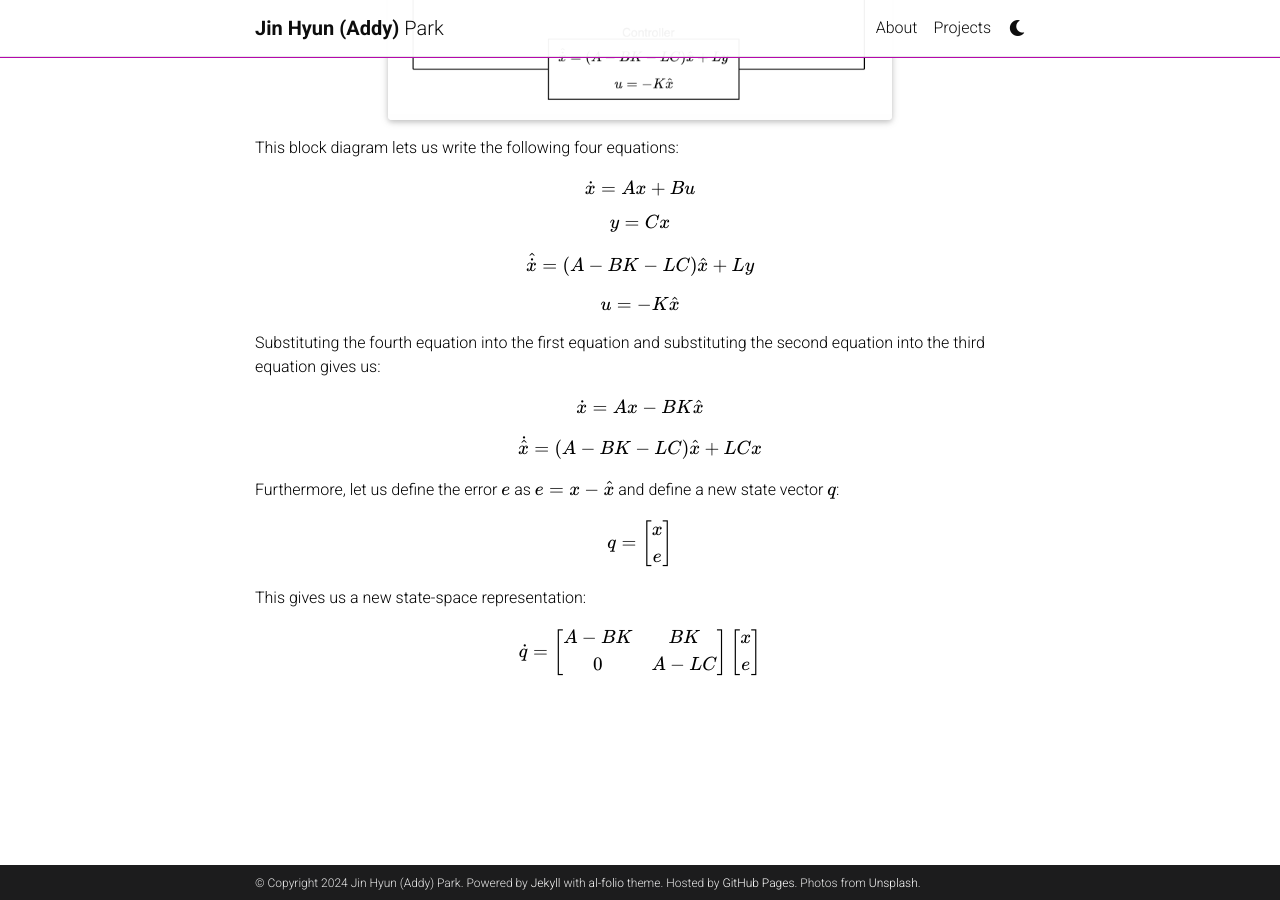
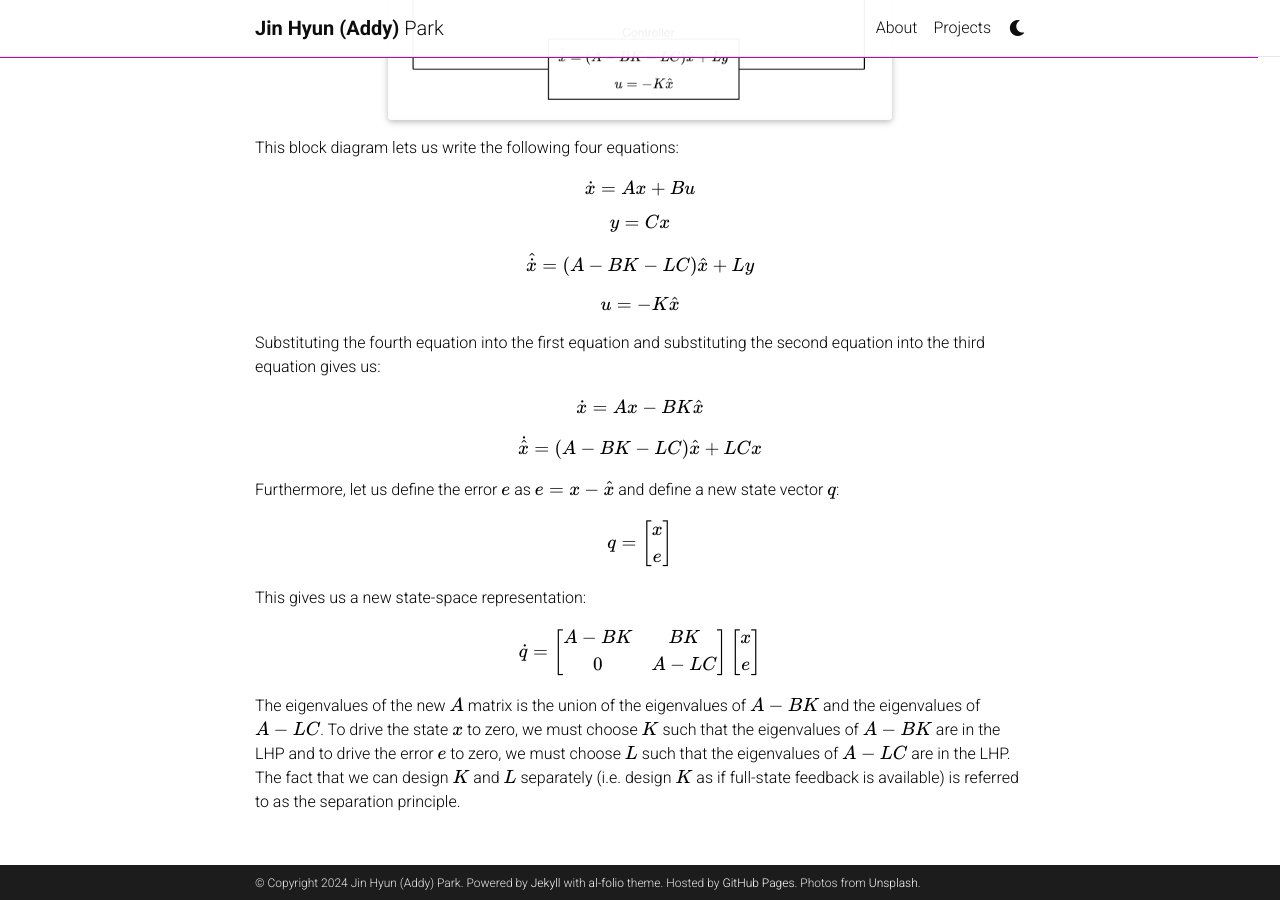
Before and after one commit to jinhyunpark2459/jinhyunpark2459.github.io, a Jekyll site: the page built from _projects/inverted_pendulum_2.md, in a window 1280 px wide and 900 px high, scrolled down 1960 px. Built offline with Jekyll 4.4.1, drawn with Linux system fonts in a browser that asks for light colours; full-size pictures stand in for the smaller copies a plugin makes; comment, search, counter and statistics services are not loaded; a style sheet for code colours, icons or effects is not loaded; some of the changed text lies outside the part shown.

Commit message:
Update inverted_pendulum_2.md

```diff
--- a/_projects/inverted_pendulum_2.md
+++ b/_projects/inverted_pendulum_2.md
@@ -68,7 +68,7 @@ x_{c} \\
 +H^{-1}\begin{bmatrix} \alpha_{1} \\ 0 \end{bmatrix}u
 $$
 
-This tells us the A and B matrices:
+This tells us the $$A$$ and $$B$$ matrices:
 
 $$A=
 \begin{bmatrix}
@@ -170,3 +170,5 @@ x \\
 e
 \end{bmatrix}
 $$
+
+The eigenvalues of the new $$A$$ matrix is the union of the eigenvalues of $$A-BK$$ and the eigenvalues of $$A-LC$$. To drive the state $$x$$ to zero, we must choose $$K$$ such that the eigenvalues of $$A-BK$$ are in the LHP and to drive the error $$e$$ to zero, we must choose $$L$$ such that the eigenvalues of $$A-LC$$ are in the LHP. The fact that we can design $$K$$ and $$L$$ separately (i.e. design $$K$$ as if full-state feedback is available) is referred to as the separation principle.
```
